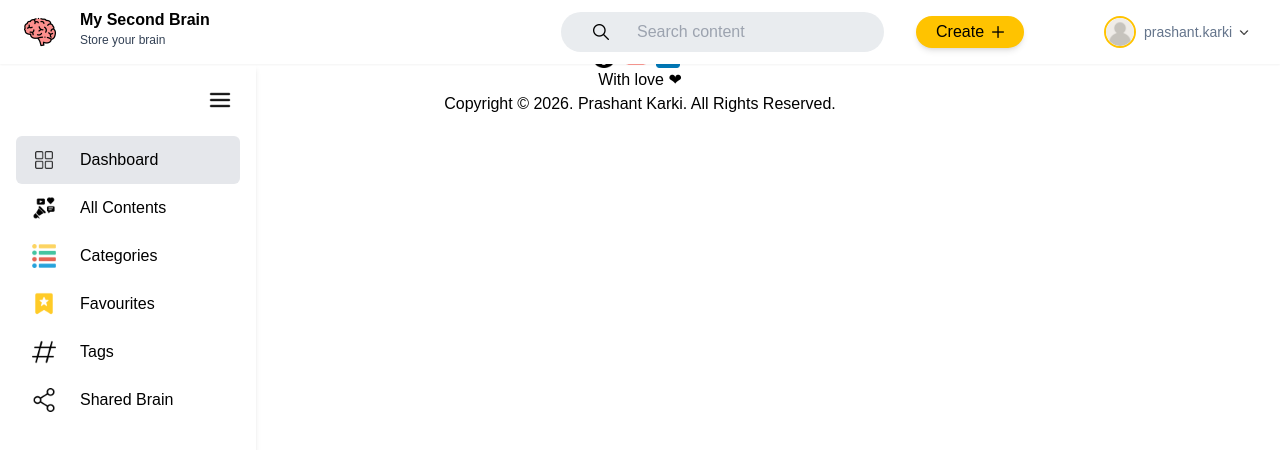
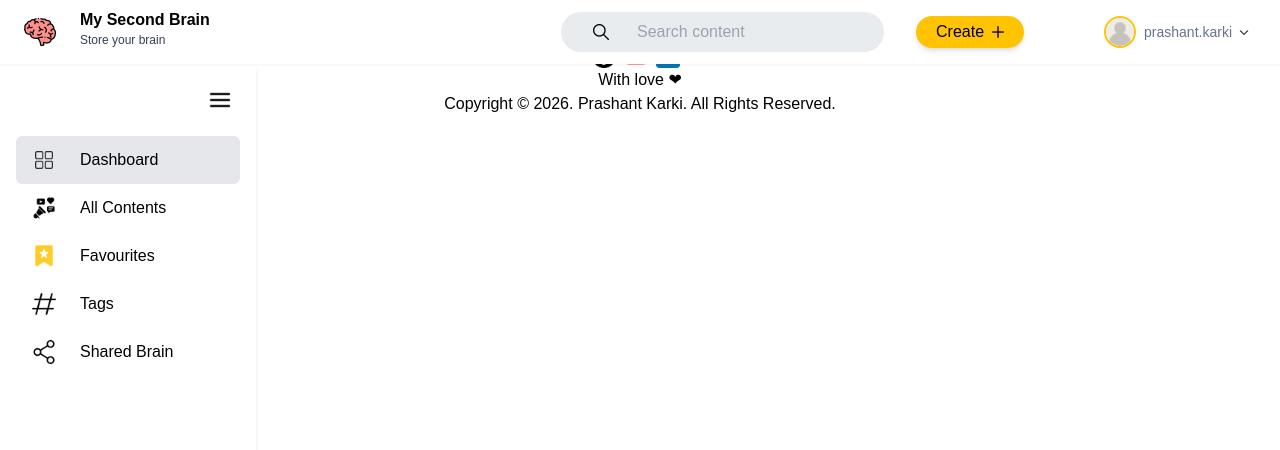
Before and after one commit to devprashant17/my_second_brain, a React (Vite) app in the folder frontend/: page /dashboard in a window 1280 px wide. Shown: the top 450 px of the page. Built offline with nearby package versions, Linux system fonts and the light colour scheme.

Commit message:
Removed categories from sidebar and routes

```diff
--- a/frontend/src/App.tsx
+++ b/frontend/src/App.tsx
@@ -7,7 +7,6 @@ import Footer from "./components/footer";
 
 import Dashboard from "./pages/Dashboard";
 import AllContent from "./pages/AllContent";
-import Categories from "./pages/Categories";
 import Favourites from "./pages/Favourites";
 import TagsPage from "./pages/TagsPage";
 import SharedBrain from "./pages/Sharedbrain";
@@ -38,13 +37,6 @@ export default function App() {
                         <AllContent open={open} />
                         <Footer />
                     </>} />
-                <Route path="/categories" element={
-                    <>
-                        <Navbar />
-                        <Sidebar open={open} setOpen={setOpen} />
-                        <Categories open={open} />
-                        <Footer />
-                    </>} />
                 <Route path="/favourites" element={
                     <>
                         <Navbar />
--- a/frontend/src/components/sidebar.tsx
+++ b/frontend/src/components/sidebar.tsx
@@ -3,7 +3,6 @@ import content from '../assets/content.png';
 import tag from '../assets/hashtag.png';
 import shared from '../assets/shared.png';
 import fav from '../assets/fav.png';
-import category from '../assets/category.png';
 import menu from '../assets/menu.png';
 import { useState } from 'react';
 
@@ -37,10 +36,6 @@ export default function Sidebar({ open, setOpen }: SidebarProps) {
                 <img src={content} className="h-6 w-6 mr-4 m-2" />
                 {open && (<li className='p-2 pr-10 '>All Contents</li>)}
             </Link>
-            <Link to="categories" onClick={()=>{setSelected("categories"); setOpen(true)}} id="content" className={`flex items-center p-1 pl-2 rounded-md ${selected==="categories"?"bg-gray-200":" hover:bg-gray-100"}`}>
-                <img src={category} className="h-6 w-6 mr-4 m-2" />
-                {open && (<li className='p-2 pr-10 '>Categories</li>)}
-            </Link>
             <Link to="favourites" onClick={()=>{setSelected("favourites"); setOpen(true)}} id="content" className={`flex items-center p-1 pl-2 rounded-md ${selected==="favourites"?"bg-gray-200":" hover:bg-gray-100"}`}>
                 <img src={fav} className="h-6 w-6 mr-4 m-2" />
                 {open && (<li className='p-2 pr-10 '>Favourites</li>)}
```
